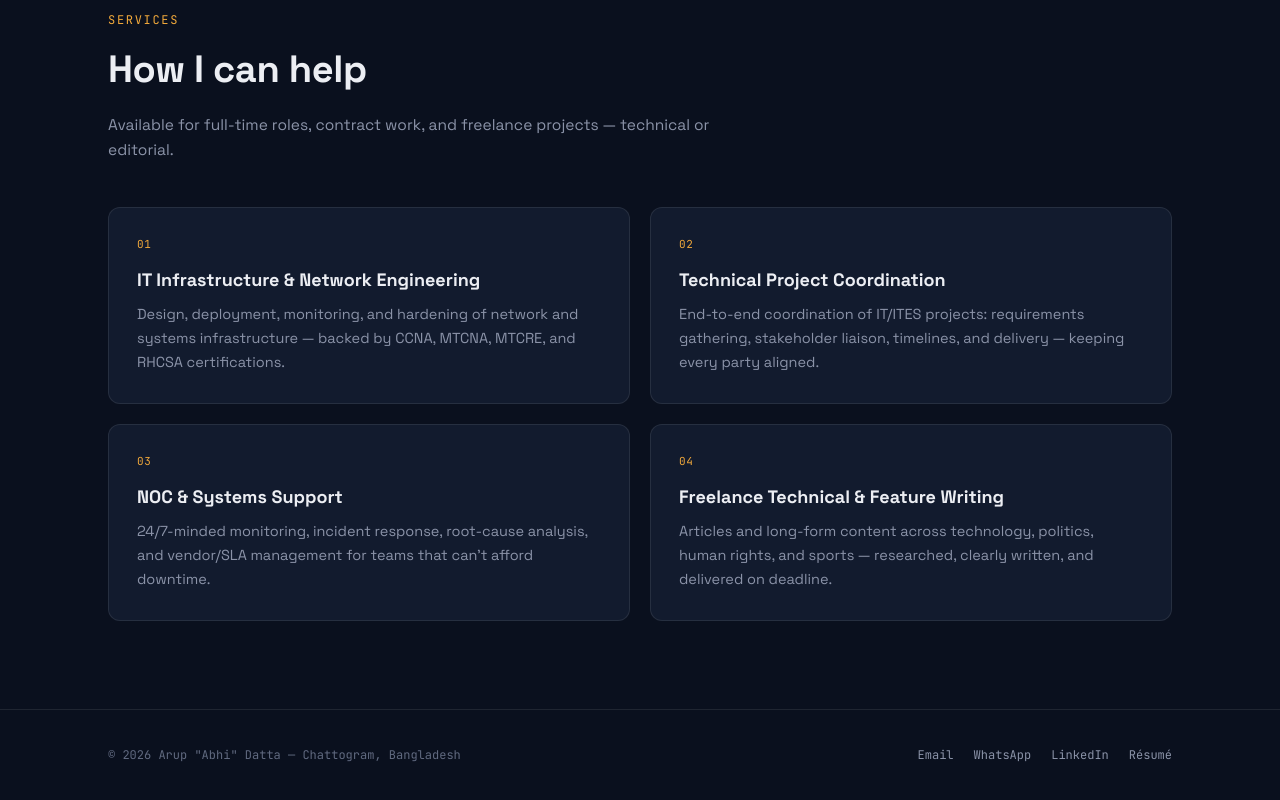
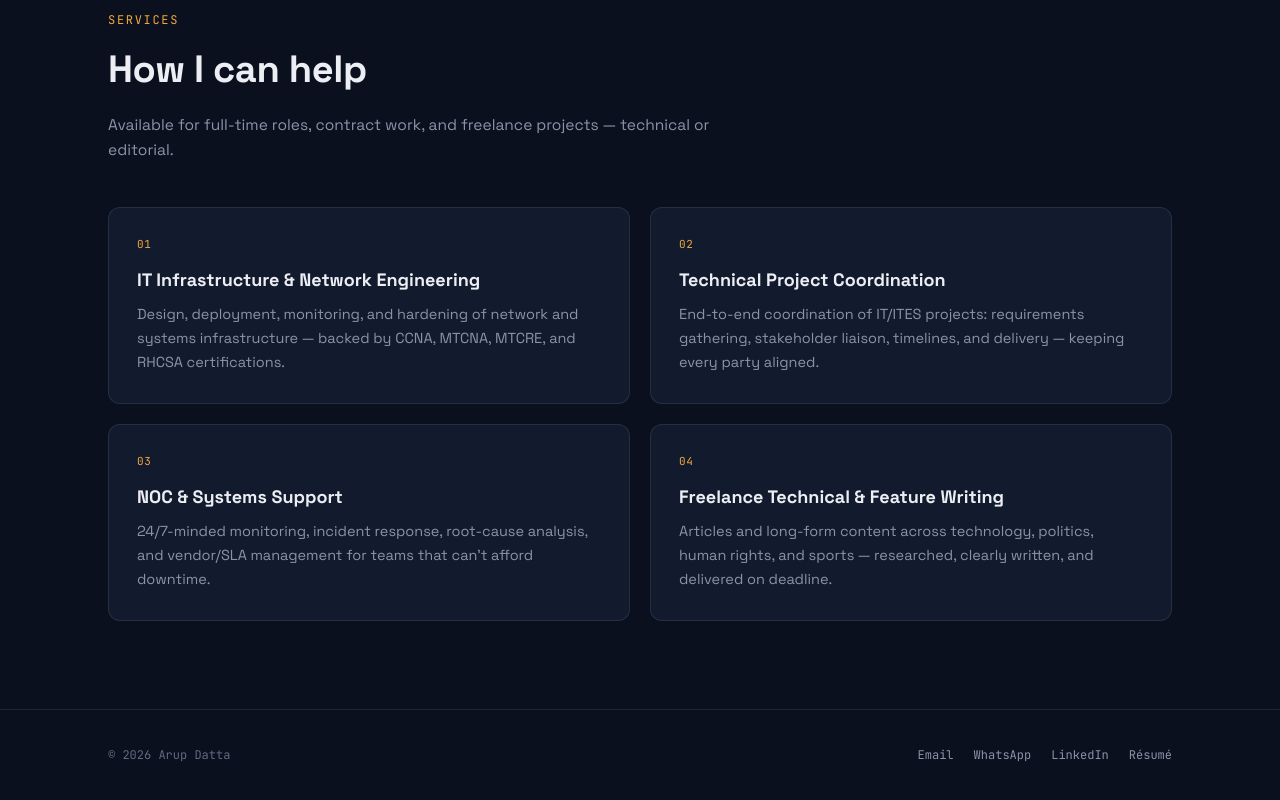
Before and after one commit to arupdatta88/arup, a website: page index.html in a window 1280 px wide. Shown: the part 5006-5806 px from the top of the page. Drawn offline with Linux system fonts and the light colour scheme.

Commit message:
updated index.html

```diff
--- a/index.html
+++ b/index.html
@@ -606,7 +606,7 @@
 
 <footer>
   <div class="wrap foot-row">
-    <div class="foot-brand">© <span id="year"></span> Arup "Abhi" Datta — Chattogram, Bangladesh</div>
+    <div class="foot-brand">© <span id="year"></span> Arup Datta</div>
     <div class="foot-links">
       <a href="mailto:arup281@gmail.com">Email</a>
       <a href="https://wa.me/8801919274914" target="_blank" rel="noopener">WhatsApp</a>
```
